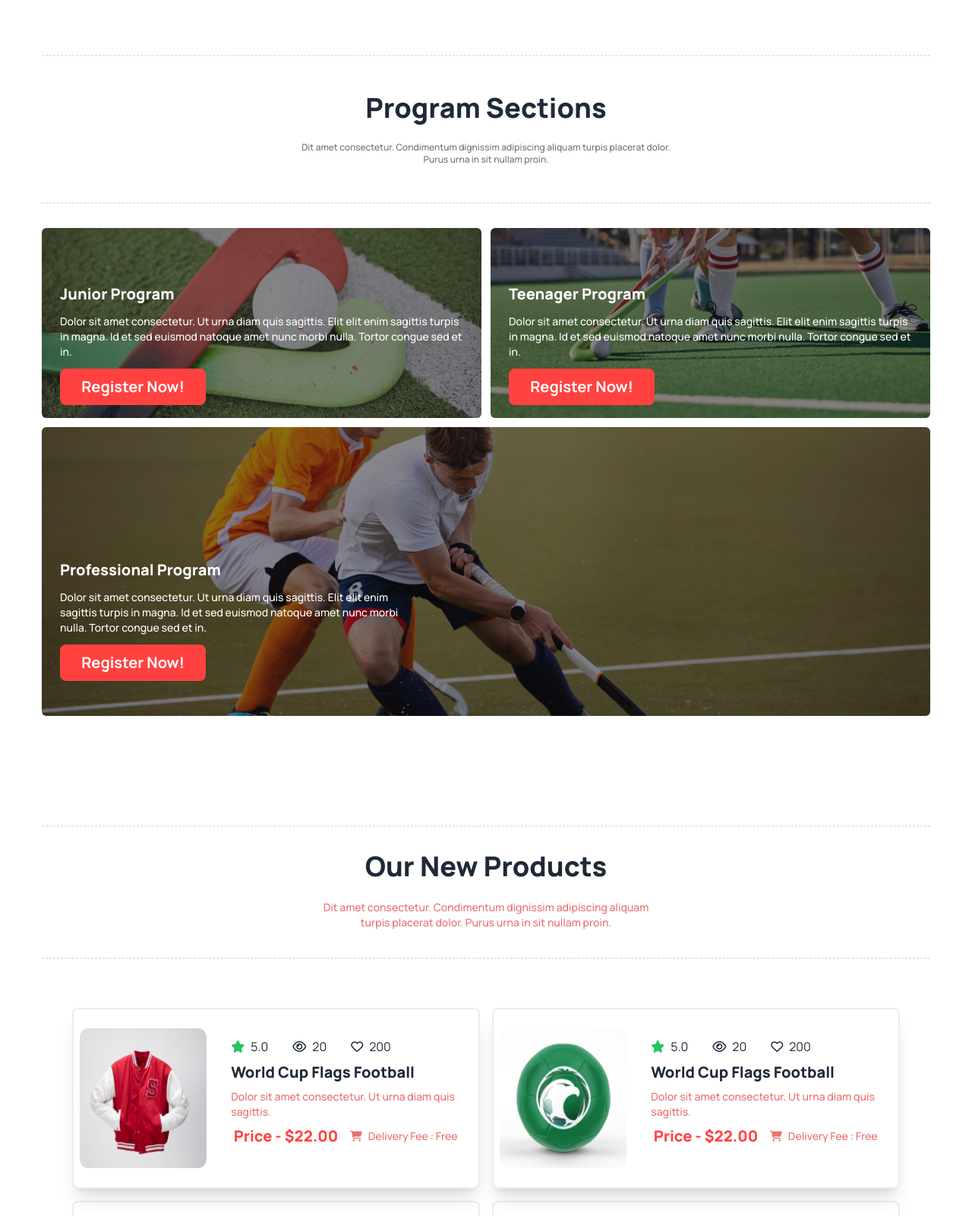
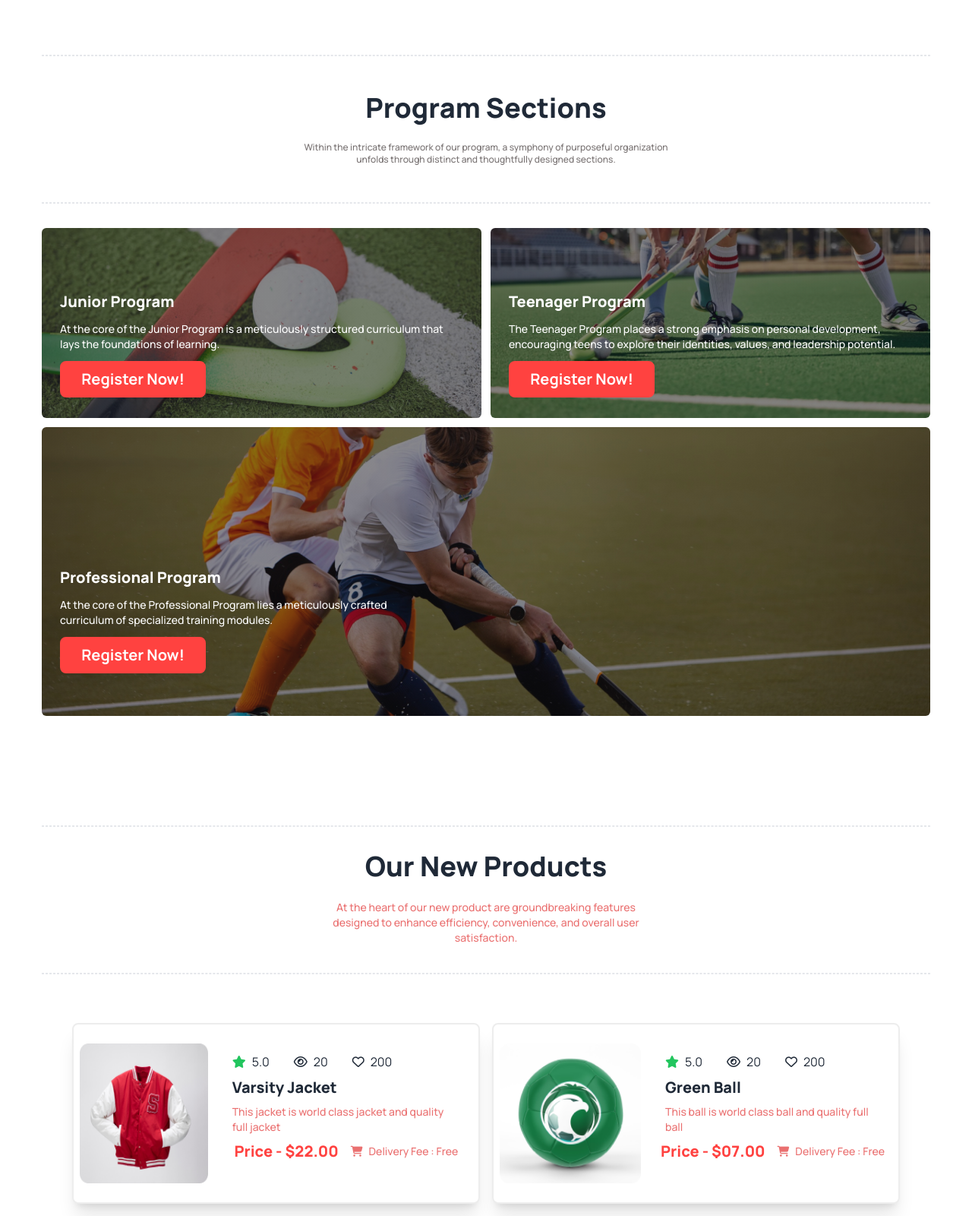
Before and after one commit to sajib0998/Hockeys, a plain HTML site: page index.html in a window 1280 px wide. Shown: the part 1200-2800 px from the top of the page at 76% size. Drawn offline with nearby package versions, Linux system fonts and the light colour scheme.

Commit message:
update text and text colour

```diff
--- a/index.html
+++ b/index.html
@@ -130,8 +130,7 @@
             <div
                 class="w-[440px] mx-auto lg:w-[500px] text-left bg-[#131318] rounded-2xl text-white px-6 py-8 static lg:absolute lg:top-96 lg:left-96 lg:-right-40">
                 <h1 class="text-xl font-extrabold">Meet all the heroes from the field</h1>
-                <p class="text-[#FFFFFF9A] text-xs font-normal">Dit amet consectetur. Condimentum dignissim adipiscing
-                    aliquam turpis placerat dolor. Purus urna in sit nullam proin. </p>
+                <p class="text-[#FFFFFF9A] text-xs font-normal">In a unique gathering of extraordinary individuals, heroes from diverse fields converged, each bringing their unparalleled contributions to the forefront. </p>
             </div>
         </section>
     </header>
@@ -141,8 +140,7 @@
             <div>
                 <hr class="border-[1px] border-dashed mb-8 w-[420px] mx-auto lg:w-[1170px]">
                 <h1 class="text-2xl lg:text-4xl font-extrabold text-center">Professional Hockeys Club</h1>
-                <p class="w-[360px] lg:w-[700px] text-center mx-auto mt-6 text-[#DD12129A]">Dit amet consectetur.
-                    Condimentum dignissim adipiscing aliquam turpis placerat dolor. Purus urna in sit nullam proin. </p>
+                <p class="w-[360px] lg:w-[700px] text-center mx-auto mt-6 text-[#DD12129A]">The club's emblem, proudly adorned with vibrant colors and iconic symbols, reflects the rich legacy it carries.  </p>
                 <hr class="border-[1px] border-dashed mb-8 mt-9 w-[420px] mx-auto lg:w-[1170px]">
                     <div class="grid grid-cols-1 gap-5 lg:grid-cols-4 mt-12">
                     <div class="text-center px-11">
@@ -180,28 +178,22 @@
         <section class="lg:my-36 my-10">
             <hr class="border-[1px] border-dashed mb-12 w-[420px] mx-auto lg:w-[1170px]">
             <h1 class="text-4xl font-extrabold text-center">Program Sections</h1>
-            <p class="text-xs font-medium text-[#1d131299] lg:w-[600px] mx-auto text-center mt-6 mb-6 px-12">Dit amet consectetur. Condimentum dignissim adipiscing aliquam turpis placerat dolor. Purus urna in sit nullam proin. </p>
+            <p class="text-xs font-medium text-[#1d131299] lg:w-[600px] mx-auto text-center mt-6 mb-6 px-12">Within the intricate framework of our program, a symphony of purposeful organization unfolds through distinct and thoughtfully designed sections. </p>
             <hr class="border-[1px] border-dashed mb-8 mt-12 w-[420px] mx-auto lg:w-[1170px]">
             <div class="grid grid-cols-1 lg:grid-cols-2 gap-3 lg:w-[1170px] mx-auto text-white">
                 <div class="w-[373px] h-[250px] lg:w-full mx-auto background-one px-6 py-4 flex flex-col justify-center">
                     <h1 class="text-xl font-extrabold lg:mt-14">Junior Program</h1>
-                    <p class="text-sm font-medium mt-3 mb-3">Dolor sit amet consectetur. Ut urna diam quis sagittis. Elit elit
-                        enim sagittis turpis in magna. Id et sed euismod natoque amet nunc morbi nulla. Tortor congue
-                        sed et in.</p>
+                    <p class="text-sm font-medium mt-3 mb-3">At the core of the Junior Program is a meticulously structured curriculum that lays the foundations of learning.</p>
                         <button class="text-xl font-bold rounded-lg border-2 border-[#FF4240] bg-[#FF4240] text-white px-4 py-2 w-48">Register Now!</button>
                 </div>
                 <div class="w-[373px] h-[250px] lg:w-full mx-auto background-two px-6 py-4 flex flex-col justify-center">
                     <h1 class="text-xl font-extrabold lg:mt-14">Teenager Program</h1>
-                    <p class="text-sm font-medium mt-3 mb-3">Dolor sit amet consectetur. Ut urna diam quis sagittis. Elit elit
-                        enim sagittis turpis in magna. Id et sed euismod natoque amet nunc morbi nulla. Tortor congue
-                        sed et in.</p>
+                    <p class="text-sm font-medium mt-3 mb-3">The Teenager Program places a strong emphasis on personal development, encouraging teens to explore their identities, values, and leadership potential. </p>
                         <button class="text-xl font-bold rounded-lg border-2 border-[#FF4240] bg-[#FF4240] text-white px-4 py-2 w-48">Register Now!</button>
                 </div>
                 <div class="w-[373px] h-[250px] lg:h-[380px] lg:w-[1170px] mx-auto background-three px-6 py-4 flex flex-col justify-center">
                     <h1 class="text-xl font-extrabold lg:mt-32">Professional Program</h1>
-                    <p class="text-sm font-medium mt-3 mb-3 lg:w-[40%]">Dolor sit amet consectetur. Ut urna diam quis sagittis. Elit elit
-                        enim sagittis turpis in magna. Id et sed euismod natoque amet nunc morbi nulla. Tortor congue
-                        sed et in.</p>
+                    <p class="text-sm font-medium mt-3 mb-3 lg:w-[40%]">At the core of the Professional Program lies a meticulously crafted curriculum of specialized training modules. </p>
                         <button class="text-xl font-bold rounded-lg border-2 border-[#FF4240] bg-[#FF4240] text-white px-4 py-2 w-48">Register Now!</button>
                 </div>
             </div>
@@ -210,7 +202,7 @@
         <section class="lg:my-36 my-10 lg:w-[1170px] mx-auto">
             <hr class="border-[1px] border-dashed mb-8 w-[420px] mx-auto lg:w-[1170px]">
             <h1 class="text-4xl font-extrabold text-center">Our New Products</h1>
-            <p class="mt-6 text-sm font-medium text-[#DD12129A] lg:w-[600px] text-center mx-auto px-20">Dit amet consectetur. Condimentum dignissim adipiscing aliquam turpis placerat dolor. Purus urna in sit nullam proin. </p>
+            <p class="mt-6 text-sm font-medium text-[#DD12129A] lg:w-[600px] text-center mx-auto px-20">At the heart of our new product are groundbreaking features designed to enhance efficiency, convenience, and overall user satisfaction. </p>
             <hr class="border-[1px] border-dashed mb-8 mt-9 w-[420px] mx-auto lg:w-[1170px]">
             <div class="mt-16 px-10 grid grid-cols-1 lg:grid-cols-2 gap-4">
                 <!-- first div -->
@@ -225,8 +217,8 @@
                             <div class="flex flex-row items-center gap-2"><i class="fa-regular fa-heart"></i>200</div>
                         </div>
                         <div class="px-6">
-                            <h1 class="mt-2 text-xl font-extrabold">World Cup Flags Football</h1>
-                            <p class=" mt-2 mb-2 text-sm font-medium text-[#DD12129A]">Dolor sit amet consectetur. Ut urna diam quis sagittis. </p>
+                            <h1 class="mt-2 text-xl font-extrabold">Varsity Jacket</h1>
+                            <p class=" mt-2 mb-2 text-sm font-medium text-[#DD12129A]">This jacket is world class jacket and quality full jacket </p>
                         </div>
                         <div class="px-6 mb-4 lg:flex lg:items-center lg:justify-center gap-4">
                             <div class="mb-2 lg:mb-0 text-[#FF4240] text-xl font-extrabold"><h1>Price - $22.00</h1></div>
@@ -246,11 +238,11 @@
                             <div class="flex flex-row items-center gap-2"><i class="fa-regular fa-heart"></i>200</div>
                         </div>
                         <div class="px-6">
-                            <h1 class="mt-2 text-xl font-extrabold">World Cup Flags Football</h1>
-                            <p class=" mt-2 mb-2 text-sm font-medium text-[#DD12129A]">Dolor sit amet consectetur. Ut urna diam quis sagittis. </p>
+                            <h1 class="mt-2 text-xl font-extrabold">Green Ball</h1>
+                            <p class=" mt-2 mb-2 text-sm font-medium text-[#DD12129A]">This ball is world class ball and quality full ball </p>
                         </div>
-                        <div class="px-6 mb-4 lg:flex lg:items-center lg:justify-center gap-4">
-                            <div class="mb-2 lg:mb-0 text-[#FF4240] text-xl font-extrabold"><h1>Price - $22.00</h1></div>
+                        <div class="px-4 mb-4 lg:flex lg:items-center lg:justify-center gap-4">
+                            <div class="mb-2 lg:mb-0 text-[#FF4240] text-xl font-extrabold"><h1>Price - $07.00</h1></div>
                             <div class="text-[#DD12129A] text-sm font-medium"><i class="fa-solid fa-cart-shopping mr-2"></i>Delivery Fee : Free</div>
                         </div>
                     </div>
@@ -267,11 +259,11 @@
                             <div class="flex flex-row items-center gap-2"><i class="fa-regular fa-heart"></i>200</div>
                         </div>
                         <div class="px-6">
-                            <h1 class="mt-2 text-xl font-extrabold">World Cup Flags Football</h1>
-                            <p class=" mt-2 mb-2 text-sm font-medium text-[#DD12129A]">Dolor sit amet consectetur. Ut urna diam quis sagittis. </p>
+                            <h1 class="mt-2 text-xl font-extrabold">Best Cap</h1>
+                            <p class=" mt-2 mb-2 text-sm font-medium text-[#DD12129A]">This cap is world class cap and quality full cap </p>
                         </div>
-                        <div class="px-6 mb-4 lg:flex lg:items-center lg:justify-center gap-4">
-                            <div class="mb-2 lg:mb-0 text-[#FF4240] text-xl font-extrabold"><h1>Price - $22.00</h1></div>
+                        <div class="px-4 mb-4 lg:flex lg:items-center lg:justify-center gap-4">
+                            <div class="mb-2 lg:mb-0 text-[#FF4240] text-xl font-extrabold"><h1>Price - $05.00</h1></div>
                             <div class="text-[#DD12129A] text-sm font-medium"><i class="fa-solid fa-cart-shopping mr-2"></i>Delivery Fee : Free</div>
                         </div>
                     </div>
@@ -288,11 +280,11 @@
                             <div class="flex flex-row items-center gap-2"><i class="fa-regular fa-heart"></i>200</div>
                         </div>
                         <div class="px-6">
-                            <h1 class="mt-2 text-xl font-extrabold">World Cup Flags Football</h1>
-                            <p class=" mt-2 mb-2 text-sm font-medium text-[#DD12129A]">Dolor sit amet consectetur. Ut urna diam quis sagittis. </p>
+                            <h1 class="mt-2 text-xl font-extrabold">Color Jersey</h1>
+                            <p class=" mt-2 mb-2 text-sm font-medium text-[#DD12129A]">This jersey is world class jersey and quality full jersey </p>
                         </div>
-                        <div class="px-6 mb-4 lg:flex lg:items-center lg:justify-center gap-4">
-                            <div class="mb-2 lg:mb-0 text-[#FF4240] text-xl font-extrabold"><h1>Price - $22.00</h1></div>
+                        <div class="px-4 mb-4 lg:flex lg:items-center lg:justify-center gap-4">
+                            <div class="mb-2 lg:mb-0 text-[#FF4240] text-xl font-extrabold"><h1>Price - $09.00</h1></div>
                             <div class="text-[#DD12129A] text-sm font-medium"><i class="fa-solid fa-cart-shopping mr-2"></i>Delivery Fee : Free</div>
                         </div>
                     </div>
@@ -309,11 +301,11 @@
                             <div class="flex flex-row items-center gap-2"><i class="fa-regular fa-heart"></i>200</div>
                         </div>
                         <div class="px-6">
-                            <h1 class="mt-2 text-xl font-extrabold">World Cup Flags Football</h1>
-                            <p class=" mt-2 mb-2 text-sm font-medium text-[#DD12129A]">Dolor sit amet consectetur. Ut urna diam quis sagittis. </p>
+                            <h1 class="mt-2 text-xl font-extrabold">Cricket Helmet</h1>
+                            <p class=" mt-2 mb-2 text-sm font-medium text-[#DD12129A]">This helmet is world class helmet and quality full helmet </p>
                         </div>
-                        <div class="px-6 mb-4 lg:flex lg:items-center lg:justify-center gap-4">
-                            <div class="mb-2 lg:mb-0 text-[#FF4240] text-xl font-extrabold"><h1>Price - $22.00</h1></div>
+                        <div class="px-4 mb-4 lg:flex lg:items-center lg:justify-center gap-4">
+                            <div class="mb-2 lg:mb-0 text-[#FF4240] text-xl font-extrabold"><h1>Price - $18.00</h1></div>
                             <div class="text-[#DD12129A] text-sm font-medium"><i class="fa-solid fa-cart-shopping mr-2"></i>Delivery Fee : Free</div>
                         </div>
                     </div>
@@ -330,11 +322,11 @@
                             <div class="flex flex-row items-center gap-2"><i class="fa-regular fa-heart"></i>200</div>
                         </div>
                         <div class="px-6">
-                            <h1 class="mt-2 text-xl font-extrabold">World Cup Flags Football</h1>
-                            <p class=" mt-2 mb-2 text-sm font-medium text-[#DD12129A]">Dolor sit amet consectetur. Ut urna diam quis sagittis. </p>
+                            <h1 class="mt-2 text-xl font-extrabold">Football</h1>
+                            <p class=" mt-2 mb-2 text-sm font-medium text-[#DD12129A]">This football is world class football and quality full football </p>
                         </div>
                         <div class="px-6 mb-4 lg:flex lg:items-center lg:justify-center gap-4">
-                            <div class="mb-2 lg:mb-0 text-[#FF4240] text-xl font-extrabold"><h1>Price - $22.00</h1></div>
+                            <div class="mb-2 lg:mb-0 text-[#FF4240] text-xl font-extrabold"><h1>Price - $10.00</h1></div>
                             <div class="text-[#DD12129A] text-sm font-medium"><i class="fa-solid fa-cart-shopping mr-2"></i>Delivery Fee : Free</div>
                         </div>
                     </div>
@@ -346,20 +338,20 @@
             <div>
                 <hr class="border-[1px] border-dashed mb-8 w-[420px] mx-auto lg:w-[1170px]">
                 <h1 class="text-center text-4xl font-extrabold">Clients Question</h1>
-                <p class="text-sm font-medium text-[#1d131299] lg:w-[50%] w-[70%] mx-auto text-center mt-2 mb-5">Dit amet consectetur. Condimentum dignissim adipiscing aliquam turpis placerat dolor. Purus urna in sit nullam proin. </p>
+                <p class="text-sm font-medium text-[#1d131299] lg:w-[50%] w-[70%] mx-auto text-center mt-2 mb-5">There was some question answer about our company you need to know about this. You find all answer from here </p>
                 <hr class="border-[1px] border-dashed mb-8 mt-9 w-[420px] mx-auto lg:w-[1170px]">
                 <div class="lg:flex mx-auto lg:w-[900px] lg:gap-0 space-y-6 lg:space-y-0">
                    <div>
                     <img class="w-96 h-[480px] mx-auto" src="./Images/11.png" alt="" srcset="">
                    </div>
                    <div class="px-6">
-                   <div class="collapse collapse-plus bg-base-200 mx-auto lg:w-[440px] lg:h-20">
+                   <div class="collapse collapse-plus bg-base-200 mx-auto lg:h-20">
                     <input type="radio" name="my-accordion-3" checked="checked" />
                     <div class="collapse-title text-xl font-medium">
                         Our Equipment
                     </div>
                     <div class="collapse-content">
-                      <p>hello</p>
+                      <p class="w-full">Our Equipment all quality full. </p>
                     </div>
                   </div>
                    <div class="collapse collapse-plus bg-base-200 mx-auto lg:h-20">
@@ -368,7 +360,7 @@
                         Hockey Training
                     </div>
                     <div class="collapse-content">
-                      <p>hello</p>
+                      <p>We trained all for 6 month</p>
                     </div>
                   </div>
                    <div class="collapse collapse-plus bg-base-200 mx-auto lg:h-20">
@@ -377,7 +369,7 @@
                         Private Lessons
                     </div>
                     <div class="collapse-content">
-                      <p>hello</p>
+                      <p>Private lessons good for all.</p>
                     </div>
                   </div>
                    <div class="collapse collapse-plus bg-base-200 mx-auto lg:h-20">
@@ -386,7 +378,7 @@
                         Ski Touring
                     </div>
                     <div class="collapse-content">
-                      <p>hello</p>
+                      <p>Ski touring is a departure from conventional skiing</p>
                     </div>
                   </div>
                   <div class="collapse collapse-plus bg-base-200 mx-auto lg:h-20">
@@ -395,16 +387,16 @@
                         Booking
                     </div>
                     <div class="collapse-content">
-                      <p>hello</p>
+                      <p>booking has transcended from a mere transaction to an experience </p>
                     </div>
                   </div>
                   <div class="collapse collapse-plus bg-base-200 mx-auto lg:h-20">
                     <input type="radio" name="my-accordion-3" />
                     <div class="collapse-title text-xl font-medium">
-                        Pricings
+                        Pricing
                     </div>
                     <div class="collapse-content">
-                      <p>hello</p>
+                      <p>Our pricing model is built on transparency.</p>
                     </div>
                   </div>
                 </div>
@@ -412,11 +404,11 @@
         </div>
         </section>
         <!-- Get In Touch section -->
-        <section class="lg:my-36 my-10 lg:w-[1070px] mx-auto">
+        <section class="lg:my-36 my-10 lg:w-[1170px] mx-auto">
             <div>
                 <hr class="border-[1px] border-dashed mb-8 w-[420px] mx-auto lg:w-[1170px]">
                 <h1 class="text-center text-4xl font-extrabold">Get In Touch</h1>
-                <p class="text-sm font-medium text-[#1d131299] lg:w-[50%] w-[80%] mx-auto text-center mt-2 mb-5">Dit amet consectetur. Condimentum dignissim adipiscing aliquam turpis placerat dolor. Purus urna in sit nullam proin. </p>
+                <p class="text-sm font-medium text-[#1d131299] lg:w-[50%] w-[80%] mx-auto text-center mt-2 mb-5"> we value every interaction and believe that staying connected with our clients is pivotal to providing exceptional service</p>
                 <hr class="border-[1px] border-dashed mb-8 mt-9 w-[420px] mx-auto lg:w-[1170px]">
                 <div class="lg:flex gap-10">
                     <div class="flex flex-col gap-14 border-2 border-[#1313181A] rounded-xl w-96 mx-auto p-4 lg:px-4 lg:py-12 lg:mt-5">
@@ -483,7 +475,7 @@
         <div class="footer lg:w-[1070px] mx-auto">
             <aside class="w-[50%] mx-auto lg:mx-0  text-center lg:text-left">
                 <a class="btn btn-ghost text-xl font-extrabold lg:text-3xl lg:font-extrabold lg:-ml-4 text-white"><p class="ml-8 lg:ml-0">Hockey<span class="text-[#FF4240]">’</span>s</p></a>
-                <p>Dit amet consectetur. Condimentum  adipiscing aliquam turpis placerat dolor. Purus urna in sit nullam proin. </p>
+                <p>we pride ourselves on being a dynamic and innovative hockey company committed to delivering excellence in every endeavor. </p>
                 <p><i class="fa-regular fa-envelope text-[#FF4240] mr-1 ml-3 lg:ml-0"></i> hockeys@support.com</p>
                 <p><i class="fa-solid fa-phone text-[#FF4240] mr-1 ml-6 lg:ml-0"></i> (+62) 123-321-543</p>
               </aside>
```
